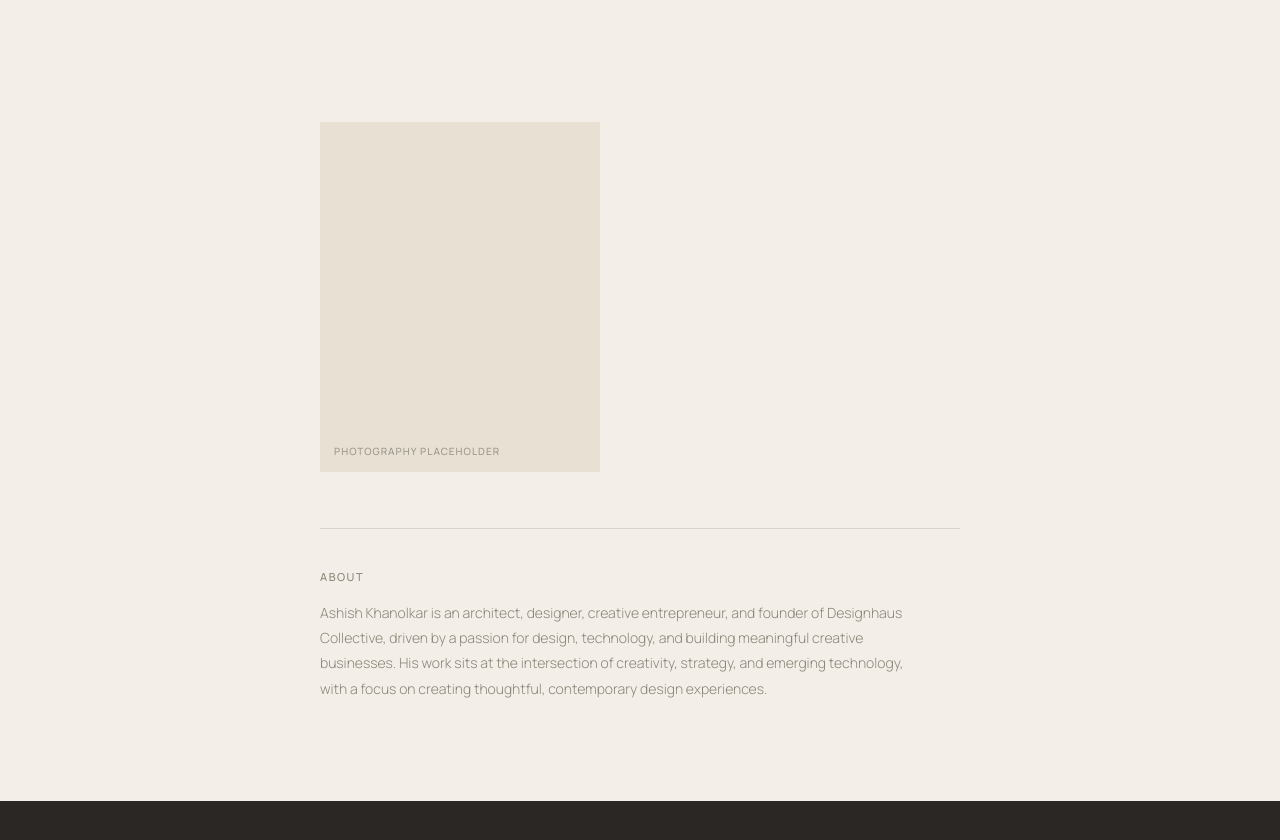
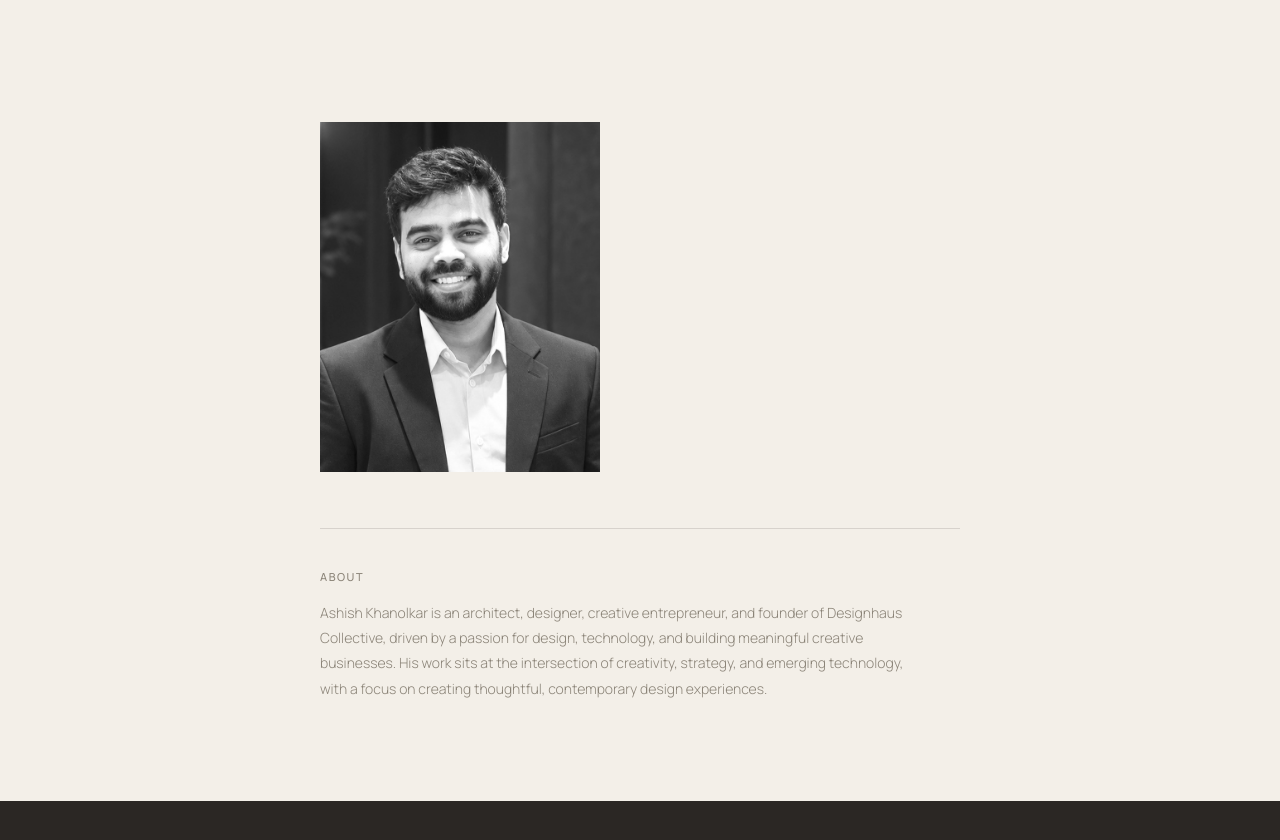
Before and after one commit to arashishkhanolkar-creator/dcr-copilot, a plain HTML site: page index.html in a window 1280 px wide. Shown: the part 1840-2680 px from the top of the page. Drawn offline with Linux system fonts and the light colour scheme.

Commit message:
Add Ashish's photo to the Studio section, replacing the placeholder
Compressed and added the supplied portrait (assets/ashish-khanolkar.jpg),
swapped in for the "Photography placeholder" box.

Co-Authored-By: Claude Sonnet 5 <noreply@anthropic.com>

```diff
--- a/index.html
+++ b/index.html
@@ -345,7 +345,7 @@
 <section id="studio" class="studio">
   <h2 class="studio-name">The Studio</h2>
   <div class="studio-block">
-    <div class="ph studio-photo"><span class="fillnote">Photography placeholder</span></div>
+    <div class="ph studio-photo"><img src="assets/ashish-khanolkar.jpg" alt="Ashish Khanolkar" style="position:absolute; inset:0; width:100%; height:100%; object-fit:cover;"></div>
     <div class="studio-bottom">
       <span class="micro">About</span>
       <div class="studio-copy">
```
Also changed, not shown: assets/ashish-khanolkar.jpg (added).
